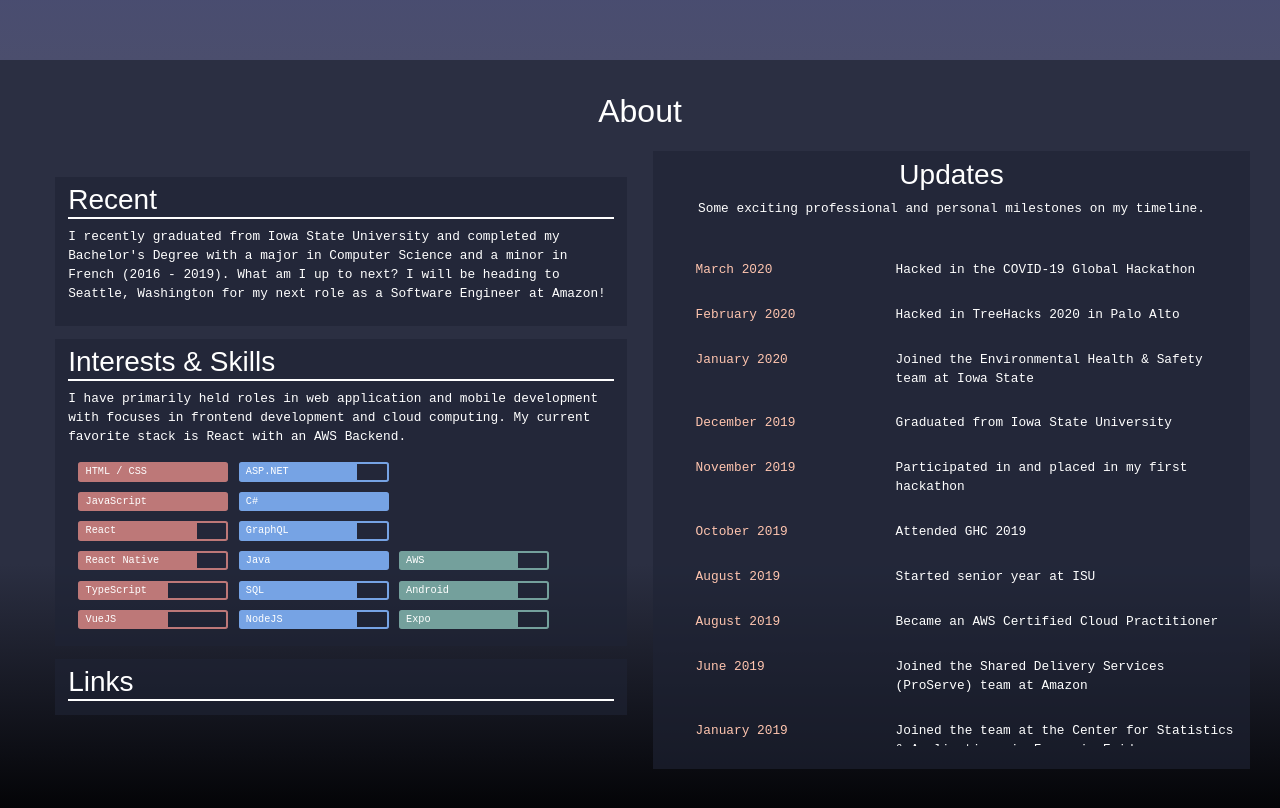
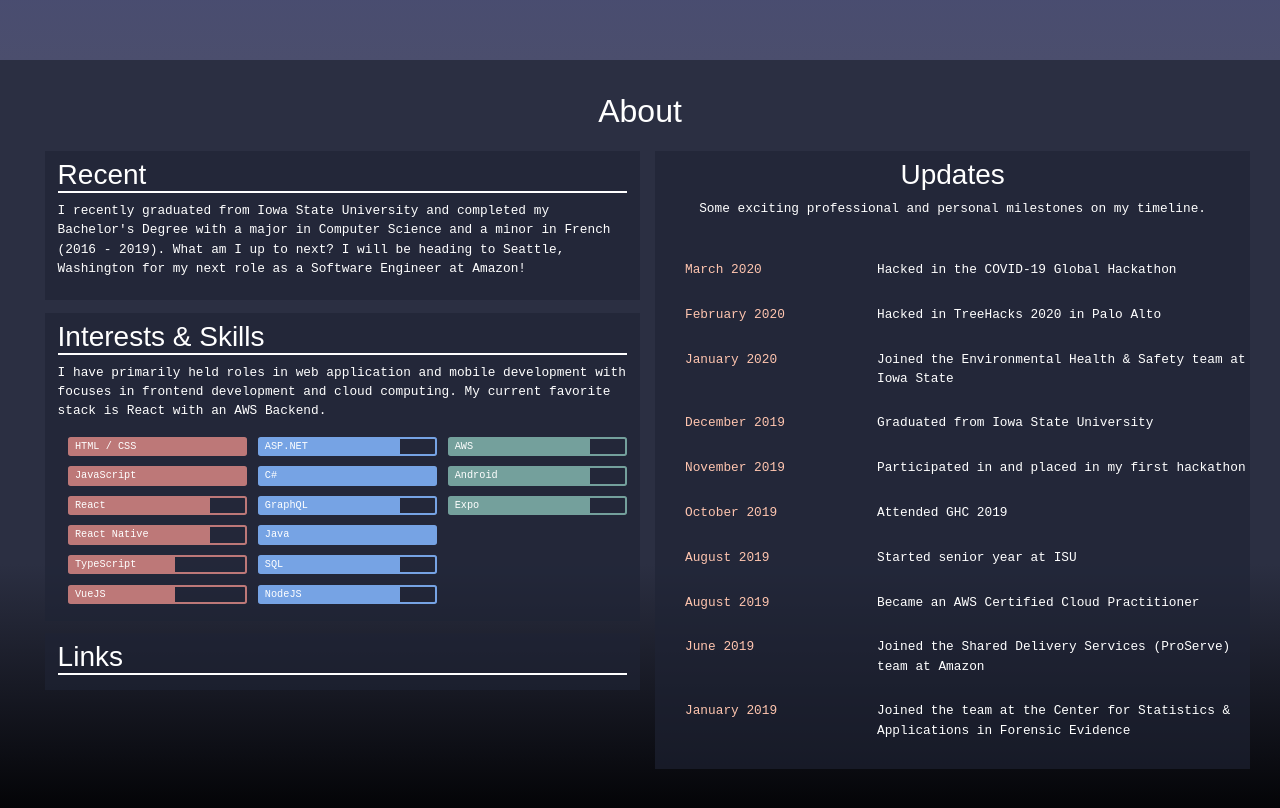
Before and after one commit to jjennha/portfolio, a React (Create React App) app in the folder portfolio/: page / in a window 1280 px wide. Shown: the part 740-1548 px from the top of the page. Built offline with nearby package versions, Linux system fonts and the light colour scheme.

Commit message:
styling update

```diff
--- a/portfolio/src/components/Info.tsx
+++ b/portfolio/src/components/Info.tsx
@@ -71,29 +71,29 @@ export default class Info extends Component<Props, State>{
                                 I have primarily held roles in web application and mobile development with focuses in frontend development and cloud computing.
                                 My current favorite stack is React with an AWS Backend.
                             </p>
-                            <div className="skills">
-                                <ul className="skill-list">
+                            <Row className="skills">
+                                <Col className="skill-list">
                                     {this.state.frontend.map((s, i) => {
                                         return (
                                             <li className="frontend" key={i}><div className="level-style" style={this.getLevelStyles(s.level, "#bd7878")}>{s.name}</div></li>
                                         )
                                     })}
-                                </ul>
-                                <ul className="skill-list">
+                                </Col>
+                                <Col className="skill-list">
                                     {this.state.backend.map((s, i) => {
                                         return (
                                             <li className="backend" key={i}><div className="level-style" style={this.getLevelStyles(s.level, "#76a3e4")}>{s.name}</div></li>
                                         )
                                     })}
-                                </ul>
-                                <ul className="skill-list">
+                                </Col>
+                                <Col className="skill-list">
                                     {this.state.misc.map((s, i) => {
                                         return (
                                             <li className="misc" key={i}><div className="level-style" style={this.getLevelStyles(s.level, "#74a09c")}>{s.name}</div></li>
                                         )
                                     })}
-                                </ul>
-                            </div>
+                                </Col>
+                            </Row>
                         </Container>
                         <Container className="about-section info-more">
                             <h3>Links</h3>
--- a/portfolio/src/css/Info.css
+++ b/portfolio/src/css/Info.css
@@ -11,8 +11,8 @@
 }
 .info-panel {
     height: fit-content;
-    margin: 1em;
-    padding:1em;
+    /* margin: 1em;
+    padding:1em; */
     font-size: .8em;
 }
 .info-about {
@@ -25,6 +25,9 @@
 }
 .info-about h3 {
     border-bottom:2px solid white;
+}
+.skills {
+    margin:0
 }
 .skill-list {
     display: inline-block;
@@ -54,7 +57,7 @@
 }
 .info-timeline {
     background: #1f2335a1;
-    padding: .5em 1em;
+    padding: .5em 0;
     margin: 1em;
 }
 #timeline {
@@ -94,12 +97,12 @@
 #timeline li .date {
     color: #ffc5af;
     font-weight: 300;
-    min-width: 200px;
+    min-width: 15em;
 }
 #timeline li:hover{
     visibility: visible;
     background: rgba(0,0,0,.2);
-    max-height: 300px;
+    /* max-height: 5em; */
     min-width: fit-content;
     transition: visibility 0s, max-height 0.1s linear;
 }
```
